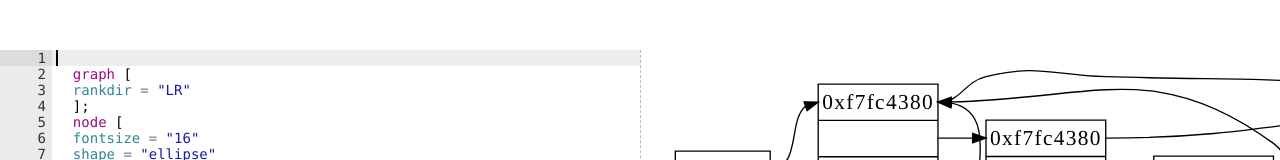
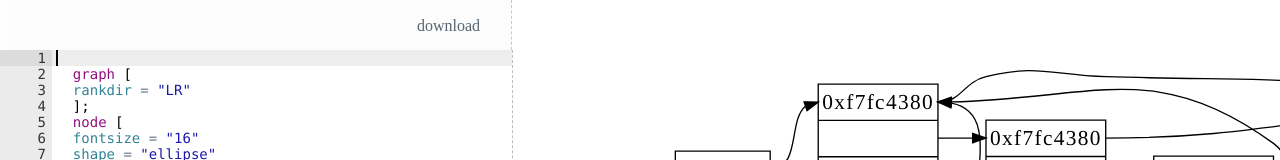
Before and after one commit to keng0o/activety-diagram, a Vue app: page /#/ in a window 1280 px wide. Shown: the top 160 px of the page. Built offline with nearby package versions, Linux system fonts and the light colour scheme; a web font is replaced by a local one.

Commit message:
feat: add toolbar

```diff
--- a/src/components/TheDiagramEditor.vue
+++ b/src/components/TheDiagramEditor.vue
@@ -1,5 +1,9 @@
 <template>
   <div>
+    <tool-bar
+      :isReadmode="isReadmode"
+      :isSideBySide="isSideBySide"
+      :callback="download" />
     <!-- Edit -->
     <div class="editor is-side"
       ref="editor" />
@@ -16,20 +20,37 @@
 
 <script>
 import content from "src/config/content";
+import ToolBar from "src/components/ToolBar";
 import BottomBar from "src/components/BottomBar";
 
 export default {
   name: "the-diagram-editor",
   components: {
+    ToolBar,
     BottomBar
   },
 
   data() {
     return {
+      result: "",
       lines: 0,
       words: 0,
-      svg: null
+      svg: null,
+      isReadmode: true,
+      isSideBySide: true
     };
+  },
+
+  methods: {
+    download() {
+      const png = Viz.svgXmlToPngImageElement(this.result);
+      const aTag = document.createElement("a");
+      const blob = new Blob([this.image]);
+      aTag.download = "diaglam.png";
+      aTag.href = png;
+      aTag.click();
+      URL.revokeObjectURL(png);
+    }
   },
 
   mounted() {
@@ -59,19 +80,18 @@ export default {
       this.lines = editSession.getLength();
       this.words = str.replace(/\s*/g, "").length;
 
-      let result;
       try {
-        result = Viz(`digraph g {${str}}`);
+        this.result = Viz(`digraph g {${str}}`);
       } catch (e) {
         console.error(e);
       }
 
-      if (!result) {
+      if (!this.result) {
         return;
       }
 
       this.svg = parser.parseFromString(
-        result,
+        this.result,
         "image/svg+xml"
       ).documentElement;
       this.svg.id = "svg_output";
@@ -102,7 +122,7 @@ export default {
   opacity: 1;
 }
 .is-side {
-  width: 50%;
+  width: 40%;
   border: 1px dashed #bbb;
   border-bottom: 0;
   border-top-width: 0;
@@ -134,7 +154,7 @@ export default {
 }
 
 .preview.is-side {
-  width: 50%;
+  width: 60%;
   left: 50%;
   display: block;
 }
--- /dev/null
+++ b/src/components/ToolBar.vue
@@ -0,0 +1,231 @@
+<template>
+  <div class="editor-toolbar"
+    :class="{
+        'is-side': isSideBySide,
+        'is-readmode': isReadmode
+      }">
+      <div class="icons">
+        <a class="icon-download-cloud"
+          @click="callback()">download
+        </a>
+      </div>
+
+  </div>
+</template>
+
+<script>
+// import toolbar from "src/config/toolbar";
+
+export default {
+  name: "tool-bar",
+  created() {
+    this.toolbar = toolbar;
+  },
+  props: {
+    isReadmode: {
+      type: Boolean,
+      default: false
+    },
+    isSideBySide: {
+      type: Boolean,
+      default: true
+    },
+    callback: {
+      type: Function
+    }
+  },
+  methods: {
+    executeAction(action) {
+      if (
+        action === "" ||
+        !this[action] ||
+        typeof this[action] !== "function"
+      ) {
+        throw Error("command does not exist");
+      }
+      const actions = ["toggleSideBySide", "toggleReadmode", "toggleHtmlCode"];
+      if (
+        (this.isReadmode || this.showHtmlCode) &&
+        actions.indexOf(action) < 0
+      ) {
+        return;
+      }
+      if (this.showHtmlCode && action !== "toggleHtmlCode") {
+        this.toggleHtmlCode();
+      }
+      this[action]();
+    },
+    toggleReadmode() {
+      if (this.isSideBySide) {
+        this.editor.unsetStyle("is-side");
+        this.isSideBySide = false;
+        this._resize();
+      }
+      this._toggleClass("is-readmode", this.isReadmode);
+      this.isReadmode = !this.isReadmode;
+    }
+  }
+};
+</script>
+
+<style scoped>
+@import "../assets/css/icons.css";
+.icons {
+  margin-right: 20px;
+  text-align: right;
+}
+.editor-toolbar {
+  width: 100%;
+  height: 50px;
+  padding: 10px;
+  overflow-x: auto;
+  overflow-y: hidden;
+  white-space: nowrap;
+  box-sizing: border-box;
+  user-select: none;
+  background: #fcfcfc;
+  border: 0;
+  border-bottom: 1px dashed #bbb;
+  position: fixed;
+  top: 0;
+  left: 0;
+  opacity: 1;
+  z-index: 9;
+}
+
+.editor-toolbar:after,
+.editor-toolbar:before {
+  display: block;
+  content: " ";
+  height: 1px;
+}
+
+.editor-toolbar:before {
+  margin-bottom: 8px;
+}
+
+.editor-toolbar:after {
+  margin-top: 8px;
+}
+
+.editor-toolbar:hover,
+.editor-wrapper input.title:focus,
+.editor-wrapper input.title:hover {
+  opacity: 0.8;
+}
+
+.editor-toolbar::before {
+  width: 20px;
+  height: 50px;
+  background: -moz-linear-gradient(
+    left,
+    rgba(255, 255, 255, 1) 0%,
+    rgba(255, 255, 255, 0) 100%
+  );
+  background: -webkit-gradient(
+    linear,
+    left top,
+    right top,
+    color-stop(0%, rgba(255, 255, 255, 1)),
+    color-stop(100%, rgba(255, 255, 255, 0))
+  );
+  background: -webkit-linear-gradient(
+    left,
+    rgba(255, 255, 255, 1) 0%,
+    rgba(255, 255, 255, 0) 100%
+  );
+  background: -o-linear-gradient(
+    left,
+    rgba(255, 255, 255, 1) 0%,
+    rgba(255, 255, 255, 0) 100%
+  );
+  background: -ms-linear-gradient(
+    left,
+    rgba(255, 255, 255, 1) 0%,
+    rgba(255, 255, 255, 0) 100%
+  );
+  background: linear-gradient(
+    to right,
+    rgba(255, 255, 255, 1) 0%,
+    rgba(255, 255, 255, 0) 100%
+  );
+  position: fixed;
+  top: 0;
+  left: 0;
+  margin: 0;
+  padding: 0;
+}
+
+.editor-toolbar::after {
+  width: 20px;
+  height: 50px;
+  background: -moz-linear-gradient(
+    left,
+    rgba(255, 255, 255, 0) 0%,
+    rgb(226, 255, 255) 100%
+  );
+  background: -webkit-gradient(
+    linear,
+    left top,
+    right top,
+    color-stop(0%, rgba(255, 255, 255, 0)),
+    color-stop(100%, rgba(255, 255, 255, 1))
+  );
+  background: -webkit-linear-gradient(
+    left,
+    rgba(255, 255, 255, 0) 0%,
+    rgba(255, 255, 255, 1) 100%
+  );
+  background: -o-linear-gradient(
+    left,
+    rgba(255, 255, 255, 0) 0%,
+    rgba(255, 255, 255, 1) 100%
+  );
+  background: -ms-linear-gradient(
+    left,
+    rgba(255, 255, 255, 0) 0%,
+    rgba(255, 255, 255, 1) 100%
+  );
+  background: linear-gradient(
+    to right,
+    rgba(255, 255, 255, 0) 0%,
+    rgba(255, 255, 255, 1) 100%
+  );
+  position: fixed;
+  top: 0;
+  right: 0;
+  margin: 0;
+  padding: 0;
+}
+
+.editor-toolbar a {
+  display: inline-block;
+  text-align: center;
+  text-decoration: none !important;
+  color: #2c3e50 !important;
+  margin: 0;
+  border: 1px solid transparent;
+  border-radius: 3px;
+  cursor: pointer;
+}
+
+.editor-toolbar a.active,
+.editor-toolbar a:hover {
+  background: #fcfcfc;
+  border-color: #95a5a6;
+}
+
+.editor-toolbar a:before {
+  line-height: 30px;
+}
+
+.editor-toolbar i.separator {
+  display: inline-block;
+  width: 0;
+  border-left: 1px solid #d9d9d9;
+  border-right: 1px solid #fff;
+  color: transparent;
+  text-indent: -10px;
+  margin: 0 6px;
+}
+</style>
```
